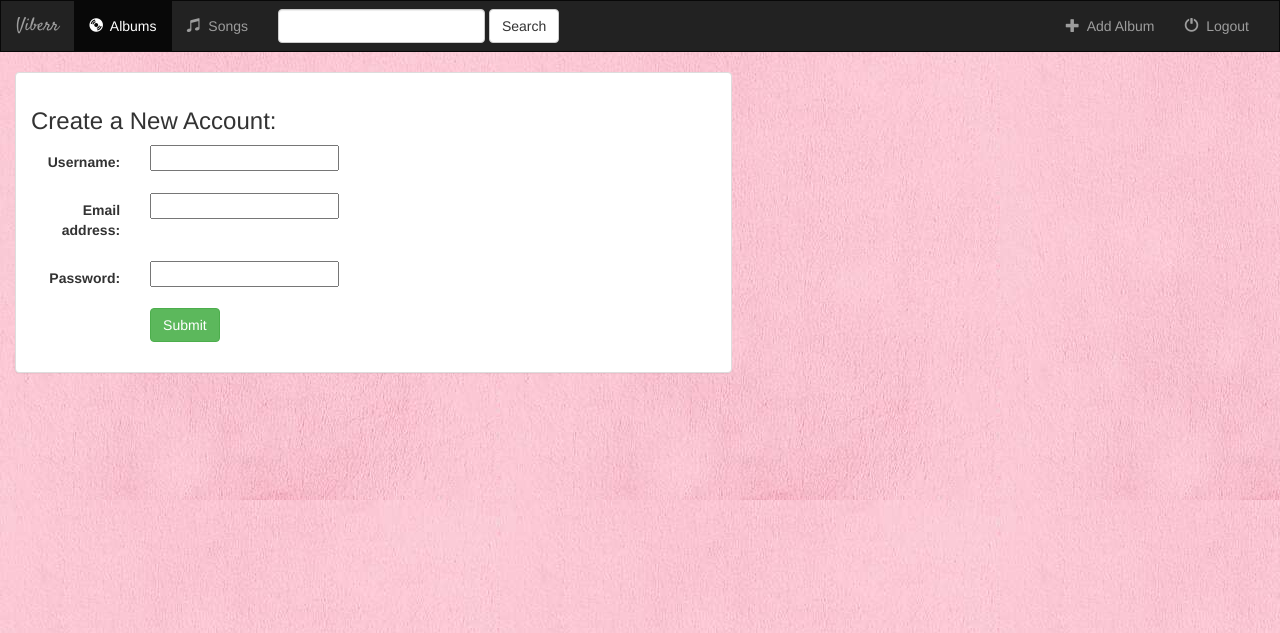
After one commit to smanjil/django1.9, a Django app: page /music/register/ in a window 1280 px wide. The commit adds this page. Shown: the top 633 px of the page. Run offline with Django 3.2, Linux system fonts and the light colour scheme; some libraries are stand-ins or nearby versions.

Commit message:
User Authentication - ep(36)

```diff
--- /dev/null
+++ b/music/forms.py
@@ -0,0 +1,10 @@
+
+from django.contrib.auth.models import User
+from django import forms
+
+class UserForm(forms.ModelForm):
+    password = forms.CharField(widget=forms.PasswordInput)
+
+    class Meta:
+        model = User
+        fields = ['username', 'email', 'password']
--- /dev/null
+++ b/music/templates/music/base.html
@@ -0,0 +1,71 @@
+<!DOCTYPE html>
+<html lang="en">
+    <head>
+        <meta charset="UTF-8">
+        <title>{% block title %}Viberr{% endblock %}</title>
+
+        {% load staticfiles %}
+        <link rel="stylesheet" href="https://maxcdn.bootstrapcdn.com/bootstrap/3.3.6/css/bootstrap.min.css" />
+        <link href="https://fonts.googleapis.com/css?family=Satisfy" rel="stylesheet" type="text/css" />
+        <link rel="stylesheet" type="text/css" href="{% static 'music/style.css' %}" />
+        <script src="https://ajax.googleapis.com/ajax/libs/jquery/1.12.0/jquery.min.js"></script>
+        <script src="https://maxcdn.bootstrapcdn.com/bootstrap/3.3.6/js/bootstrap.min.js"></script>
+    </head>
+    <body>
+        <nav class="navbar navbar-inverse">
+            <div class="container-fluid">
+                <!-- Header -->
+                <div class="navbar-header">
+                    <button type="button" class="navbar-toggle" data-toggle="collapse" data-target="#topNavBar">
+                        <span class="icon-bar"></span>
+                        <span class="icon-bar"></span>
+                        <span class="icon-bar"></span>
+                    </button>
+                    <a class="navbar-brand" href="{% url 'music:index' %}">Viberr</a>
+                </div>
+
+                <!-- Items -->
+                <div class="collapse navbar-collapse" id="topNavBar">
+                    <ul class="nav navbar-nav">
+                        <li class="active">
+                            <a href="{% url 'music:index' %}">
+                                <span class="glyphicon glyphicon-cd" aria-hidden="true"></span>&nbsp;
+                                Albums
+                            </a>
+                        </li>
+                        <li class="">
+                            <a href="#">
+                                <span class="glyphicon glyphicon-music" aria-hidden="true"></span>&nbsp;
+                                Songs
+                            </a>
+                        </li>
+                    </ul>
+
+                    <form class="navbar-form navbar-left" role="search" method="get" action="#">
+                        <div class="form-group">
+                            <input type="text" class="form-control" name="q" value="">
+                        </div>
+                        <button type="submit" class="btn btn-default">Search</button>
+                    </form>
+
+                    <ul class="nav navbar-nav navbar-right">
+                        <li class="">
+                            <a href="{% url 'music:album-add' %}">
+                                <span class="glyphicon glyphicon-plus" aria-hidden="true"></span>&nbsp;
+                                Add Album
+                            </a>
+                        </li>
+                        <li class="">
+                            <a href="{% url 'music:logout' %}">
+                                <span class="glyphicon glyphicon-off" aria-hidden="true"></span>&nbsp;
+                                Logout
+                            </a>
+                        </li>
+                    </ul>
+                </div>
+            </div>
+        </nav>
+
+        {% block body %}{% endblock %}
+    </body>
+</html>
--- /dev/null
+++ b/music/templates/music/form-template.html
@@ -0,0 +1,10 @@
+
+{% for field in form %}
+    <div class="form-group">
+        <div class="col-sm-offset-2 col-sm-10">
+            <span class="text-danger small">{{ field.errors }}</span>
+        </div>
+        <label class="control-label col-sm-2">{{ field.label_tag }}</label>
+        <div class="col-sm-10">{{ field }}</div>
+    </div>
+{% endfor %}
--- /dev/null
+++ b/music/templates/music/registration_form.html
@@ -0,0 +1,31 @@
+
+
+{% extends 'music/base.html' %}
+
+{% block title %}Register{% endblock %}
+
+{% block body %}
+    <div class="container-fluid">
+        <div class="row">
+            <div class="col-sm-12 col-md-7">
+                <div class="panel panel-default">
+                    <div class="panel-body">
+                        <h3>Create a New Account:</h3>
+                        {% if error_message %}
+                            <p><strong>{{ error_message }}</strong></p>
+                        {% endif %}
+                        <form class="form-horizontal" action="" method="post" enctype="multipart/form-data">
+                            {% csrf_token %}
+                            {% include 'music/form-template.html' %}
+                            <div class="form-group">
+                                <div class="col-sm-offset-2 col-sm-10">
+                                    <button type="submit" class="btn btn-success">Submit</button>
+                                </div>
+                            </div>
+                        </form>
+                    </div>
+                </div>
+            </div>
+        </div>
+    </div>
+{% endblock %}
--- a/music/urls.py
+++ b/music/urls.py
@@ -6,11 +6,23 @@ app_name = 'music'
 
 urlpatterns = [
     # /music/
-    url(r'^$', views.index, name='index'),
+    url(r'^$', views.IndexView.as_view(), name='index'),
+
+    # register user
+    url(r'^register/$', views.UserFormView.as_view(), name='register'),
+
+    # logout
+    url(r'^logout/$', views.logoutUser, name='logout'),
 
     # /music/71/
-    url(r'^(?P<album_id>[0-9]+)/$', views.detail, name='detail'),
+    url(r'^(?P<pk>[0-9]+)/$', views.DetailView.as_view(), name='detail'),
 
-    # /music/71/favorite/
-    url(r'^(?P<album_id>[0-9]+)/favorite/$', views.favorite, name='favorite'),
+    # /music/album/add/
+    url(r'album/add/$', views.AlbumCreate.as_view(), name='album-add'),
+
+    # /music/album/2/
+    url(r'album/(?P<pk>[0-9]+)/$', views.AlbumUpdate.as_view(), name='album-update'),
+
+    # /music/album/2/delete/
+    url(r'album/(?P<pk>[0-9]+)/delete/$', views.AlbumDelete.as_view(), name='album-delete'),
 ]
--- a/music/views.py
+++ b/music/views.py
@@ -1,25 +1,67 @@
 
-from django.shortcuts import render, get_object_or_404
-from .models import Album, Song
+from django.views import generic
+from django.views.generic.edit import CreateView, UpdateView, DeleteView
+from django.core.urlresolvers import reverse_lazy
+from .models import Album
+from django.shortcuts import render, redirect
+from django.contrib.auth import authenticate, login, logout
+from django.views.generic import View
+from .forms import UserForm
 
-def index(request):
-    all_albums = Album.objects.all()
-    return render(request, 'music/index.html', {'all_albums': all_albums})
+class IndexView(generic.ListView):
+    template_name = 'music/index.html'
+    context_object_name = 'all_albums'  # default is object_list
 
-def detail(request, album_id):
-    album = get_object_or_404(Album, pk=album_id)
-    return render(request, 'music/detail.html', {'album': album})
+    def get_queryset(self):
+        return Album.objects.all()
 
-def favorite(request, album_id):
-    album = get_object_or_404(Album, pk=album_id)
-    try:
-        selected_song = album.song_set.get(pk=request.POST['song'])
-    except (KeyError, Song.DoesNotExist):
-        return render(request, 'music/detail.html', {
-            'album': album,
-            'error_message': "You did not select a valid song!",
-        })
-    else:
-        selected_song.is_favorite = True
-        selected_song.save()
-        return render(request, 'music/detail.html', {'album': album})
+class DetailView(generic.DetailView):
+    model = Album
+    template_name = 'music/detail.html'
+
+class AlbumCreate(CreateView):
+    model = Album
+    fields = ['artist', 'album_title', 'genre', 'album_logo']
+
+class AlbumUpdate(UpdateView):
+    model = Album
+    fields = ['artist', 'album_title', 'genre', 'album_logo']
+
+class AlbumDelete(DeleteView):
+    model = Album
+    success_url = reverse_lazy('music:index')
+
+class UserFormView(View):
+    form_class = UserForm
+    template_name = 'music/registration_form.html'
+
+    # display a blank form
+    def get(self, request):
+        form = self.form_class(None)
+        return render(request, self.template_name, {'form': form})
+
+    # process form data
+    def post(self, request):
+        form = self.form_class(request.POST)
+
+        if form.is_valid():
+            user = form.save(commit=False)
+
+            # cleaned(normaized) data
+            username = form.cleaned_data['username']
+            password = form.cleaned_data['password']
+            user.set_password(password)
+            user.save()
+
+            # return User object if credentials are correct
+            user = authenticate(username=username, password=password)
+            if user is not None:
+                if user.is_active:
+                    login(request, user)
+                    return redirect('music:index')
+
+        return render(request, self.template_name, {'form': form})
+
+def logoutUser(request):
+    logout(request)
+    return redirect('music:index')
--- a/website/settings.py
+++ b/website/settings.py
@@ -120,3 +120,6 @@ USE_TZ = True
 # https://docs.djangoproject.com/en/1.9/howto/static-files/
 
 STATIC_URL = '/static/'
+
+MEDIA_ROOT = os.path.join(BASE_DIR, 'media')
+MEDIA_URL = '/media/'
--- a/website/urls.py
+++ b/website/urls.py
@@ -2,8 +2,14 @@
 
 from django.conf.urls import include, url
 from django.contrib import admin
+from django.conf import settings
+from django.conf.urls.static import static
 
 urlpatterns = [
     url(r'^admin/', admin.site.urls),
     url(r'^music/', include('music.urls')),
 ]
+
+if settings.DEBUG:
+    urlpatterns += static(settings.STATIC_URL, document_root = settings.STATIC_ROOT)
+    urlpatterns += static(settings.MEDIA_URL, document_root=settings.MEDIA_ROOT)
```
Also changed, not shown: music/models.py (+6 -1 lines), music/templates/music/album_form.html (added, +27 -0 lines), music/templates/music/detail.html (+12 -17 lines), music/templates/music/index.html (+14 -68 lines).
